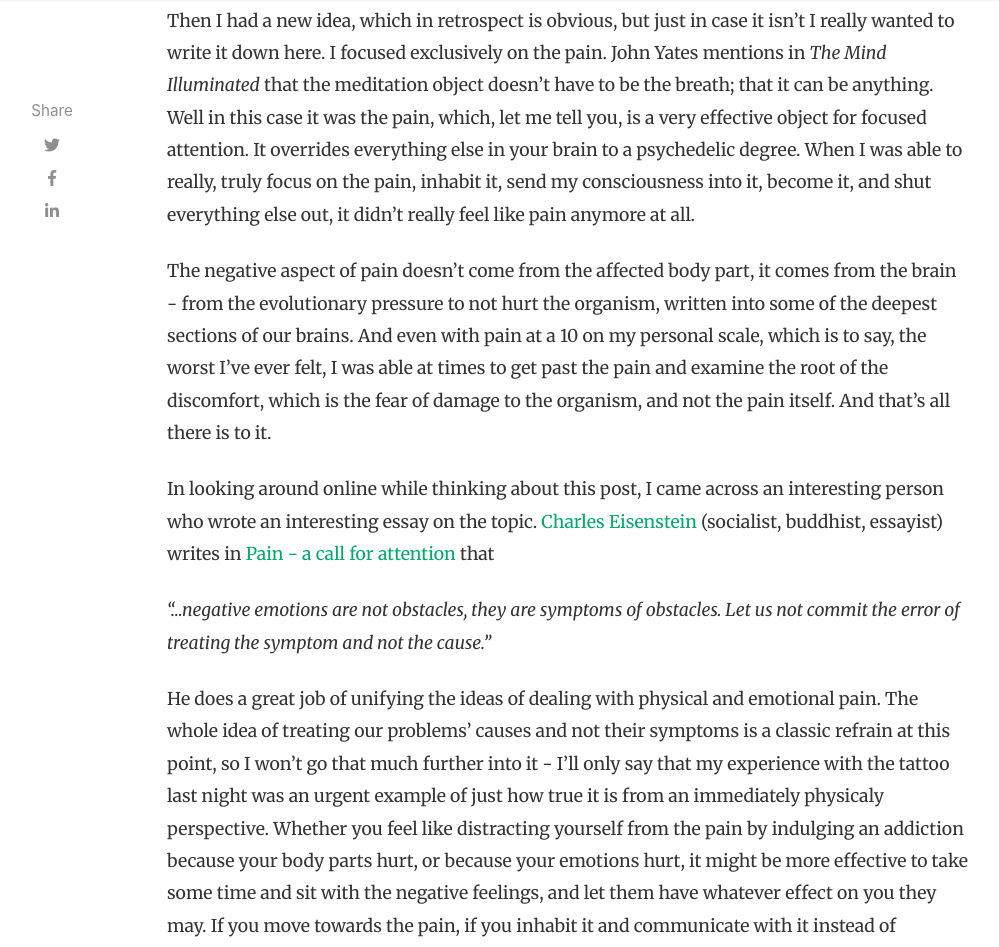
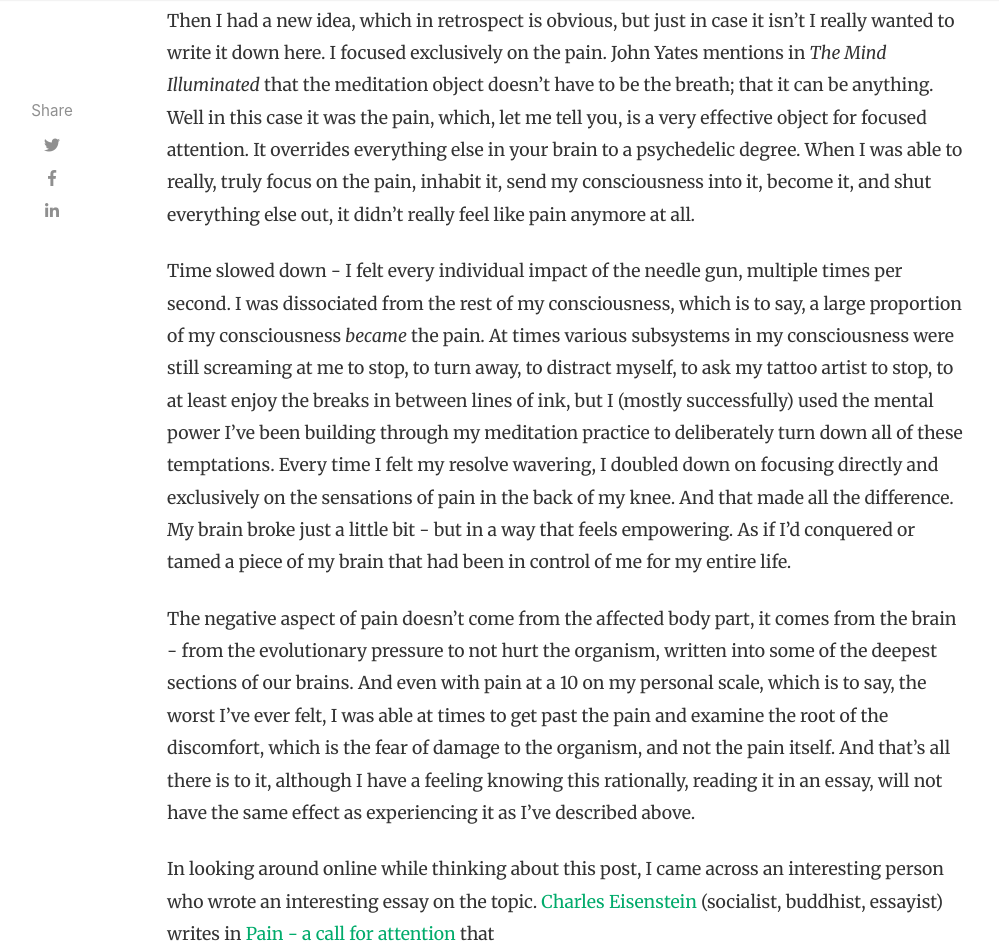
Before and after one commit to elialbert/elialbert.github.com, a Jekyll site: the page built from _posts/2019-08-25-through-the-pain.md, in a window 1280 px wide and 1400 px high, scrolled down 2977 px. Shown: the top 947 px of the window, without its empty margins (118-1117 px from the left). Built offline with Jekyll 4.4.1, drawn with Linux system fonts in a browser that asks for light colours; nearby versions of some CDN libraries; some of the changed text lies outside the part shown.

Commit message:
new para on tattoo

```diff
--- a/_posts/2019-08-25-through-the-pain.md
+++ b/_posts/2019-08-25-through-the-pain.md
@@ -22,10 +22,12 @@ I'm here to tell you that this was a mistake. The effort was tremendous, the men
 
 Then I had a new idea, which in retrospect is obvious, but just in case it isn't I really wanted to write it down here. I focused exclusively on the pain. John Yates mentions in _The Mind Illuminated_ that the meditation object doesn't have to be the breath; that it can be anything. Well in this case it was the pain, which, let me tell you, is a very effective object for focused attention. It overrides everything else in your brain to a psychedelic degree. When I was able to really, truly focus on the pain, inhabit it, send my consciousness into it, become it, and shut everything else out, it didn't really feel like pain anymore at all.
 
-The negative aspect of pain doesn't come from the affected body part, it comes from the brain - from the evolutionary pressure to not hurt the organism, written into some of the deepest sections of our brains. And even with pain at a 10 on my personal scale, which is to say, the worst I've ever felt, I was able at times to get past the pain and examine the root of the discomfort, which is the fear of damage to the organism, and not the pain itself. And that's all there is to it.
+Time slowed down - I felt every individual impact of the needle gun, multiple times per second. I was dissociated from the rest of my consciousness, which is to say, a large proportion of my consciousness _became_ the pain. At times various subsystems in my consciousness were still screaming at me to stop, to turn away, to distract myself, to ask my tattoo artist to stop, to at least enjoy the breaks in between lines of ink, but I (mostly successfully) used the mental power I've been building through my meditation practice to deliberately turn down all of these temptations. Every time I felt my resolve wavering, I doubled down on focusing directly and exclusively on the sensations of pain in the back of my knee. And that made all the difference. My brain broke just a little bit - but in a way that feels empowering. As if I'd conquered or tamed a piece of my brain that had been in control of me for my entire life.
+
+The negative aspect of pain doesn't come from the affected body part, it comes from the brain - from the evolutionary pressure to not hurt the organism, written into some of the deepest sections of our brains. And even with pain at a 10 on my personal scale, which is to say, the worst I've ever felt, I was able at times to get past the pain and examine the root of the discomfort, which is the fear of damage to the organism, and not the pain itself. And that's all there is to it, although I have a feeling knowing this rationally, reading it in an essay, will not have the same effect as experiencing it as I've described above.
 
 In looking around online while thinking about this post, I came across an interesting person who wrote an interesting essay on the topic. [Charles Eisenstein](https://en.wikipedia.org/wiki/Charles_Eisenstein) (socialist, buddhist, essayist) writes in [Pain - a call for attention](https://charleseisenstein.org/essays/pain-a-call-for-attention/) that
 
 _"...negative emotions are not obstacles, they are symptoms of obstacles. Let us not commit the error of treating the symptom and not the cause."_
 
-He does a great job of unifying the ideas of dealing with physical and emotional pain. The whole idea of treating our problems' causes and not their symptoms is a classic refrain at this point, so I won't go that much further into it - I'll only say that my experience with the tattoo last night was an urgent example of just how true it is from an immediately physicaly perspective. Whether you feel like distracting yourself from the pain by indulging an addiction because your body parts hurt, or because your emotions hurt, it might be more effective to take some time and sit with the negative feelings, and let them have whatever effect on you they may. If you move towards the pain, if you inhabit it and communicate with it instead of shutting it out, you might end up learning and healing its very cause.
+He does a great job of unifying the ideas of dealing with physical and emotional pain. The whole idea of treating our problems' causes and not their symptoms is a classic refrain at this point, so I won't go that much further into it - I'll only say that my experience with the tattoo last night was an urgent example of just how true it is from an immediately physicaly perspective. Whether you feel like indulging in addictive / distractive behaviors because your body parts hurt, or because your emotions hurt, it might be more effective to take some time and sit with the negative feelings, and let them have whatever effect on you they may. If you move towards the pain, if you inhabit it and communicate with it instead of shutting it out, you might end up learning and healing its very cause.
```
